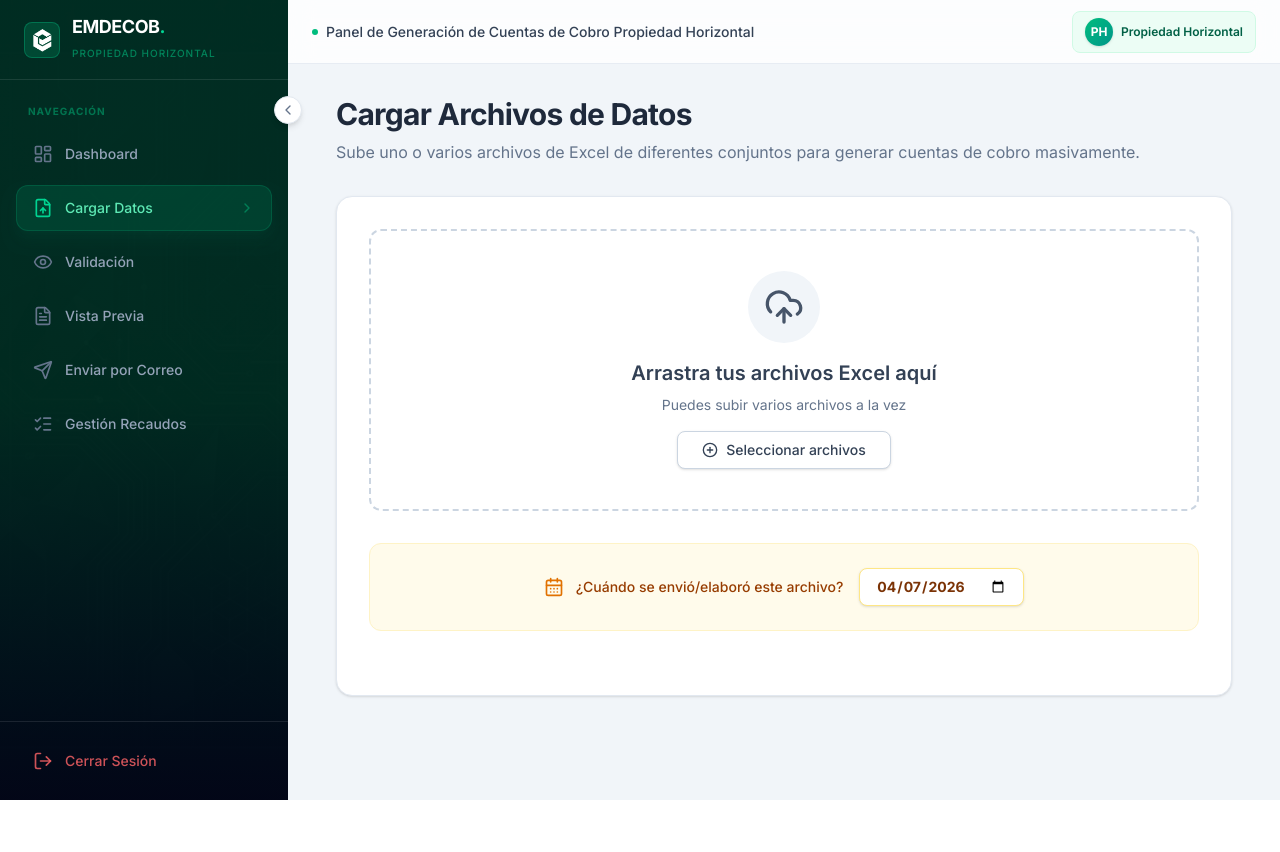
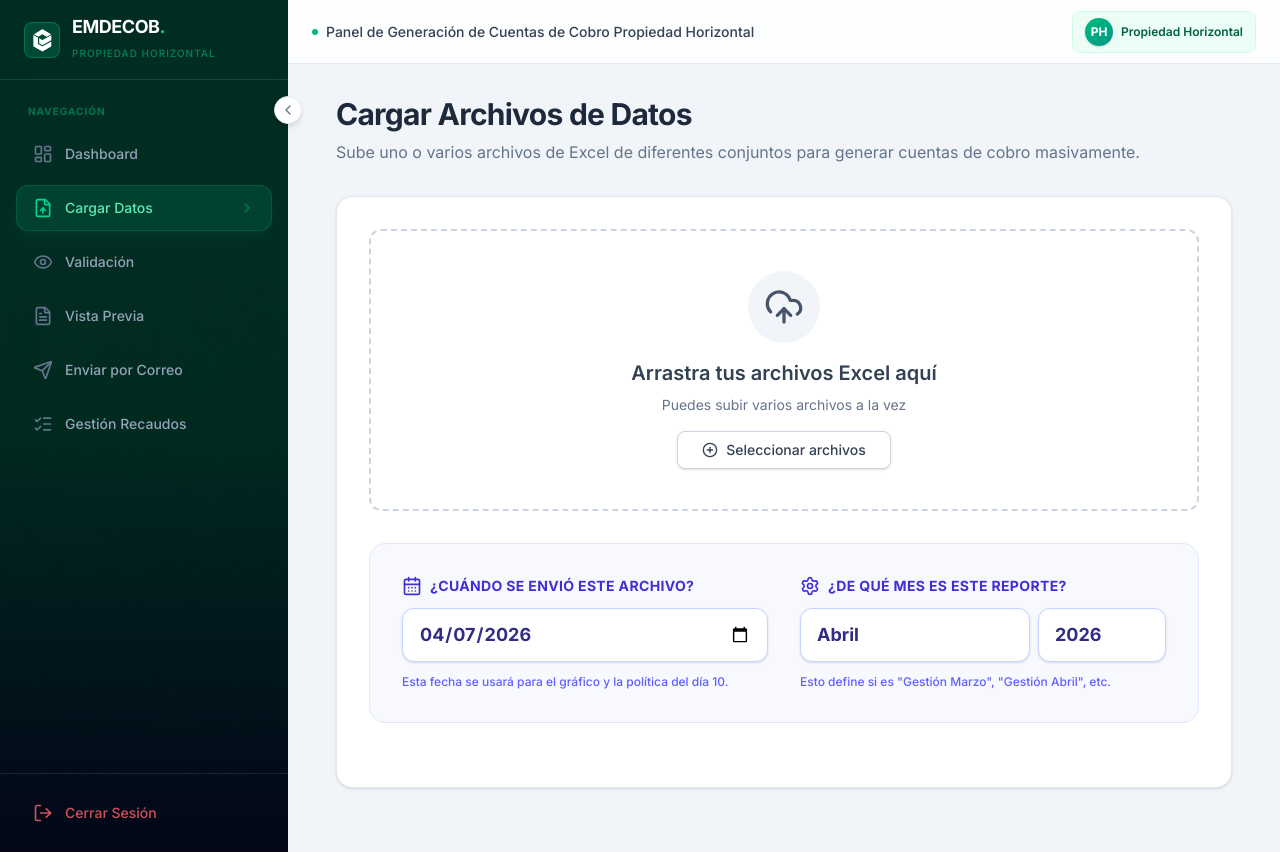
Before and after one commit to akflorez/CUENTAS-DE-COBRO-EMDECOB, a Next.js app: page /dashboard/upload in a window 1280 px wide. Before the commit the page ends 800 px from the top, so only its background shows below. Built offline with nearby package versions, Linux system fonts and the light colour scheme.

Commit message:
feat(upload): implement explicit Gestión selectors and refactor trend chart to use fabrication dates

```diff
--- a/src/app/actions/invoice.ts
+++ b/src/app/actions/invoice.ts
@@ -221,13 +221,13 @@ export async function getInvoiceStats(startDate?: Date | null, endDate?: Date |
     const dailyTrends: Record<string, { generated: number, collected: number }> = {};
 
     invoices.forEach((inv: any) => {
-      // Trends by day created
-      const dateKey = inv.createdAt.toISOString().split('T')[0];
+      // Trends by date elaborated/sent (fallback to createdAt)
+      const elabDate = inv.fechaElaboracion || inv.createdAt;
+      const dateKey = new Date(elabDate).toISOString().split('T')[0];
       if (!dailyTrends[dateKey]) dailyTrends[dateKey] = { generated: 0, collected: 0 };
       dailyTrends[dateKey].generated += inv.honorariosTotal;
 
       // Policy Compliance (by the 10th of next month of Gestion)
-      const elabDate = inv.fechaElaboracion || inv.createdAt;
       if (inv.gestionMes && inv.gestionAnio && elabDate) {
         const dElab = new Date(elabDate);
         if (isNaN(dElab.getTime())) return;
--- a/src/app/dashboard/upload/page.tsx
+++ b/src/app/dashboard/upload/page.tsx
@@ -14,6 +14,8 @@ export default function UploadPage() {
   const [error, setError] = useState<string | null>(null);
   const [isLoading, setIsLoading] = useState(false);
   const [fileDate, setFileDate] = useState<string>(new Date().toISOString().split('T')[0]);
+  const [gestionMonth, setGestionMonth] = useState<number>(new Date().getMonth()); // 0-indexed for JS but we'll show 1-12
+  const [gestionYear, setGestionYear] = useState<number>(new Date().getFullYear());
 
   const processFile = (file: File) => {
     if (!file.name.match(/\.(xlsx|xls|csv)$/)) {
@@ -52,7 +54,9 @@ export default function UploadPage() {
           fileName: file.name,
           data: jsonData as any[],
           headers: columns,
-          referenceDate: fileDate ? new Date(fileDate) : undefined
+          referenceDate: fileDate ? new Date(fileDate) : undefined,
+          gestionMonth: (gestionMonth + 1), // Store as 1-indexed
+          gestionYear: gestionYear
         }]);
 
         setIsLoading(false);
@@ -153,17 +157,52 @@ export default function UploadPage() {
         </div>
 
         {filesData.length === 0 && (
-          <div className="flex flex-col sm:flex-row items-center justify-center gap-4 p-6 bg-amber-50 rounded-xl border border-amber-100 mb-8 animate-in fade-in zoom-in duration-500">
-            <div className="flex items-center gap-3">
-              <CalendarDays className="w-5 h-5 text-amber-600" />
-              <p className="text-sm font-medium text-amber-800">¿Cuándo se envió/elaboró este archivo?</p>
+          <div className="flex flex-col gap-6 p-8 bg-indigo-50/50 rounded-2xl border border-indigo-100 mb-8 animate-in fade-in zoom-in duration-500">
+            <div className="grid grid-cols-1 md:grid-cols-2 gap-8">
+              {/* Reference Date */}
+              <div className="space-y-3">
+                <div className="flex items-center gap-2 text-indigo-700">
+                  <CalendarDays className="w-5 h-5" />
+                  <p className="font-bold text-sm uppercase tracking-wide">¿Cuándo se envió este archivo?</p>
+                </div>
+                <input
+                  type="date"
+                  value={fileDate}
+                  onChange={(e) => setFileDate(e.target.value)}
+                  className="w-full bg-white border border-indigo-200 rounded-xl px-4 py-3 text-lg font-bold text-indigo-900 focus:ring-4 focus:ring-indigo-500/10 outline-none shadow-sm transition-all"
+                />
+                <p className="text-xs text-indigo-500 font-medium">Esta fecha se usará para el gráfico y la política del día 10.</p>
+              </div>
+
+              {/* Gestión Selector */}
+              <div className="space-y-3">
+                <div className="flex items-center gap-2 text-indigo-700">
+                  <Settings className="w-5 h-5" />
+                  <p className="font-bold text-sm uppercase tracking-wide">¿De qué mes es este reporte?</p>
+                </div>
+                <div className="flex gap-2">
+                  <select
+                    value={gestionMonth}
+                    onChange={(e) => setGestionMonth(parseInt(e.target.value))}
+                    className="flex-grow bg-white border border-indigo-200 rounded-xl px-4 py-3 text-lg font-bold text-indigo-900 focus:ring-4 focus:ring-indigo-500/10 outline-none shadow-sm transition-all appearance-none"
+                  >
+                    {["Enero", "Febrero", "Marzo", "Abril", "Mayo", "Junio", "Julio", "Agosto", "Septiembre", "Octubre", "Noviembre", "Diciembre"].map((m, i) => (
+                      <option key={i} value={i}>{m}</option>
+                    ))}
+                  </select>
+                  <select
+                    value={gestionYear}
+                    onChange={(e) => setGestionYear(parseInt(e.target.value))}
+                    className="w-32 bg-white border border-indigo-200 rounded-xl px-4 py-3 text-lg font-bold text-indigo-900 focus:ring-4 focus:ring-indigo-500/10 outline-none shadow-sm transition-all appearance-none"
+                  >
+                    {[2024, 2025, 2026, 2027].map(y => (
+                      <option key={y} value={y}>{y}</option>
+                    ))}
+                  </select>
+                </div>
+                <p className="text-xs text-indigo-500 font-medium">Esto define si es "Gestión Marzo", "Gestión Abril", etc.</p>
+              </div>
             </div>
-            <input
-              type="date"
-              value={fileDate}
-              onChange={(e) => setFileDate(e.target.value)}
-              className="bg-white border border-amber-200 rounded-lg px-4 py-2 text-sm font-bold text-amber-900 focus:ring-2 focus:ring-amber-500 outline-none shadow-sm"
-            />
           </div>
         )}
 
@@ -197,7 +236,7 @@ export default function UploadPage() {
                     <div className="truncate">
                       <p className="text-sm font-medium text-slate-700 truncate">{file.fileName}</p>
                       <p className="text-xs text-slate-500">
-                        {file.data.length} registros {file.referenceDate ? `• Ref: ${file.referenceDate.toLocaleDateString('es-CO')}` : ''}
+                        {file.data.length} registros • <strong>Gestión {file.gestionMonth}/{file.gestionYear}</strong>
                       </p>
                     </div>
                   </div>
--- a/src/context/AppContext.tsx
+++ b/src/context/AppContext.tsx
@@ -12,6 +12,8 @@ export type FileData = {
   data: BillingData[];
   headers: string[];
   referenceDate?: Date;
+  gestionMonth?: number;
+  gestionYear?: number;
 };
 
 export type AppContextType = {
@@ -39,9 +41,14 @@ export function AppProvider({ children }: { children: ReactNode }) {
   const [directoryData, setDirectoryData] = useState<any[]>([]);
   const [startingConsecutive, setStartingConsecutive] = useState<number>(1);
 
-  // Derivamos la data unificada e inyectamos la fecha de referencia si existe
+  // Derivamos la data unificada e inyectamos la fecha de referencia y gestión si existe
   const excelData = filesData.flatMap(file =>
-    file.data.map(row => ({ ...row, _fileReferenceDate: file.referenceDate }))
+    file.data.map(row => ({
+      ...row,
+      _fileReferenceDate: file.referenceDate,
+      _fileGestionMonth: file.gestionMonth,
+      _fileGestionYear: file.gestionYear
+    }))
   );
 
   const clearData = () => {
--- a/src/lib/mapper.ts
+++ b/src/lib/mapper.ts
@@ -61,6 +61,9 @@ const parseNumber = (val: any): number => {
 
 export function mapRawRecord(row: any) {
   const fileRefDate = row._fileReferenceDate;
+  const fileRefMonth = row._fileGestionMonth;
+  const fileRefYear = row._fileGestionYear;
+
   return {
     nombre: findCol(row, "NOMBRE", "NOMBRE ", "DEUDOR"),
     cedula: findCol(row, "CEDULA", "CEDULA ", "NIT", "IDENTIFICACION"),
@@ -119,14 +122,16 @@ export function groupRecords(rawRows: any[], startingConsecutive: number = 1): M
       // granTotal = solo lo que se cobra: Honorarios + IVA
       existing.granTotal += item.honorarios + item.iva;
     } else {
-      // Determinamos el mes de gestión basado en la fecha de pago
-      let gMes: number | undefined;
-      let gAnio: number | undefined;
+      // Determinamos el mes de gestión: prioridad selección manual, luego fecha de pago
+      let gMes: number = raw._fileGestionMonth;
+      let gAnio: number = raw._fileGestionYear;
 
-      const dPago = parseExcelDate(mapped.fechaPago);
-      if (dPago) {
-        gMes = dPago.getMonth() + 1;
-        gAnio = dPago.getFullYear();
+      if (!gMes || !gAnio) {
+        const dPago = parseExcelDate(mapped.fechaPago);
+        if (dPago) {
+          gMes = gMes || (dPago.getMonth() + 1);
+          gAnio = gAnio || dPago.getFullYear();
+        }
       }
 
       grouped.set(conjunto, {
```
